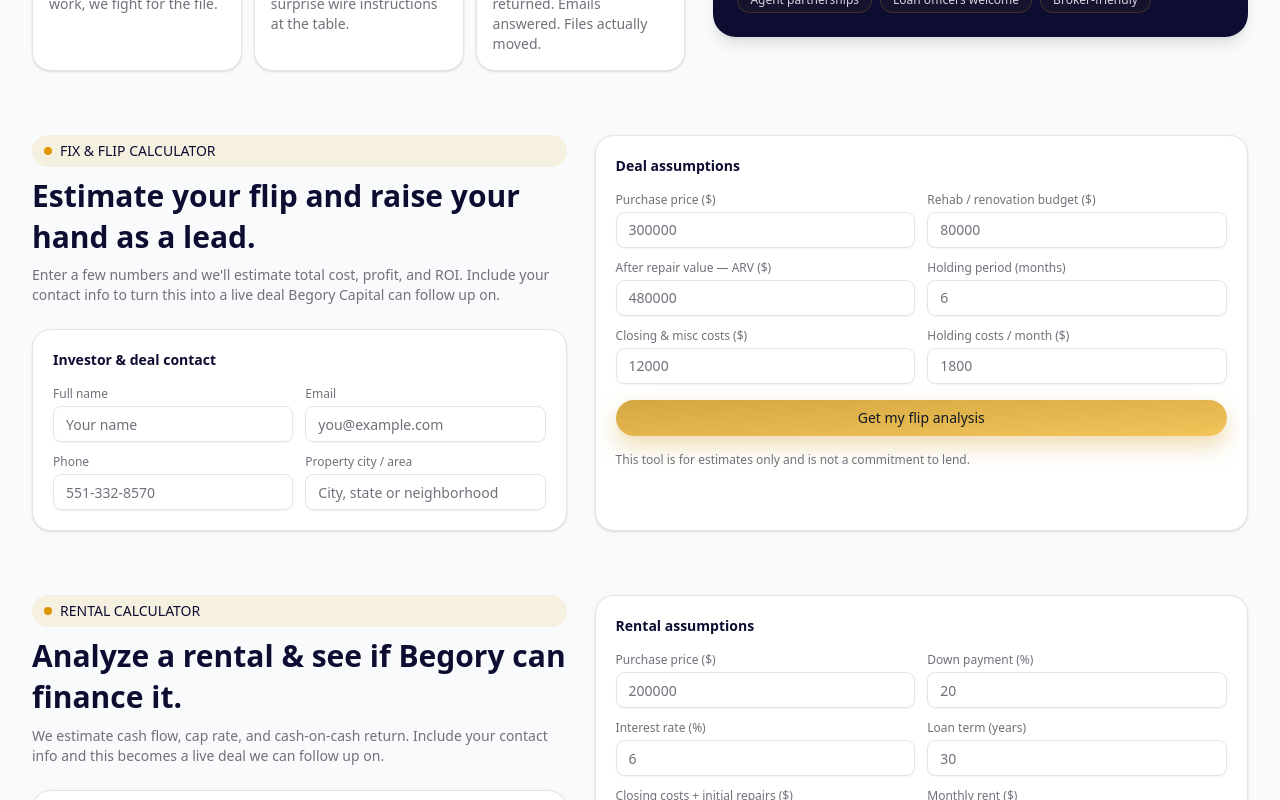
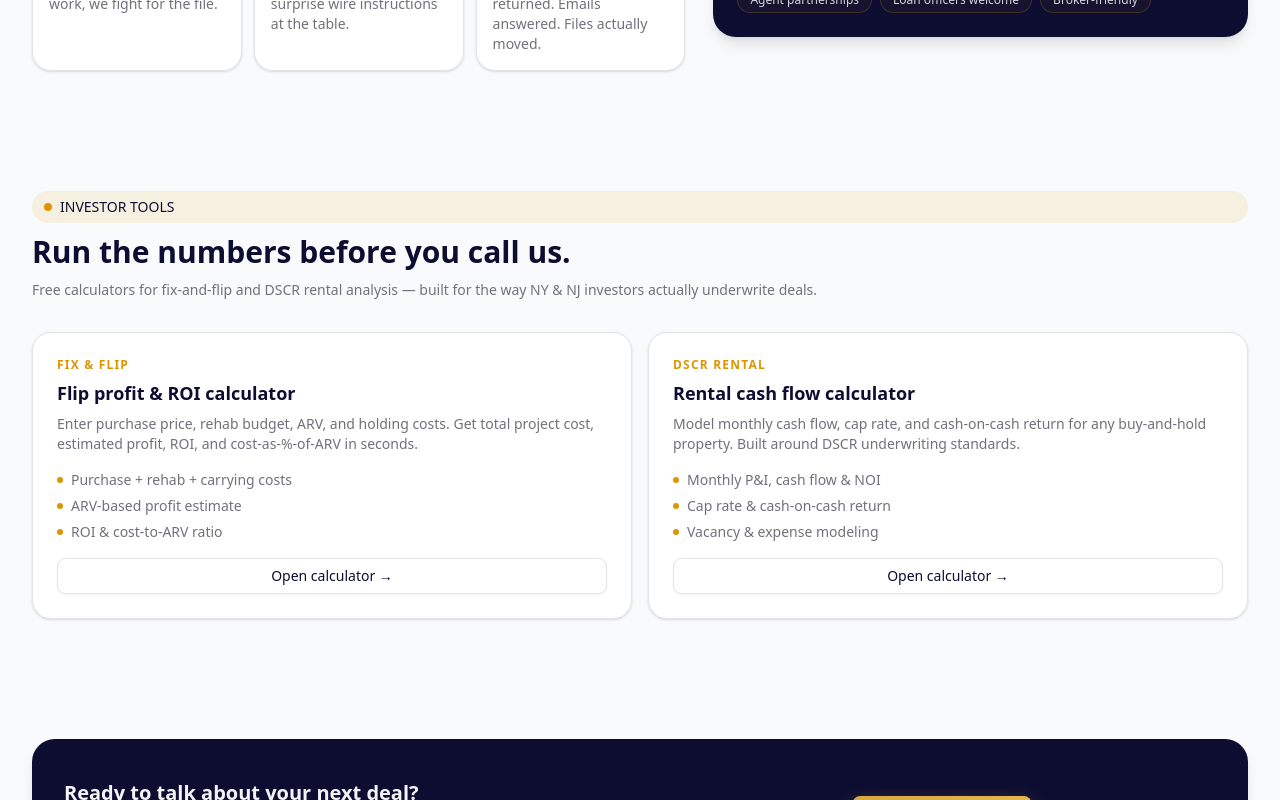
Before and after one commit to kwassef1/begory-capital, a Next.js app: page / in a window 1280 px wide. Shown: the part 2160-2960 px from the top of the page. Built offline with nearby package versions, Linux system fonts and the light colour scheme.

Commit message:
Move calculators from home page to tools page

```diff
--- a/src/app/page.tsx
+++ b/src/app/page.tsx
@@ -6,8 +6,7 @@ import HowItWorks from "@/components/how-it-works";
 import LoanPrograms from "@/components/loan-programs";
 import WhyBegory from "@/components/why-begory";
 import CTAStrip from "@/components/cta-strip";
-import FixFlipCalculator from "@/components/fix-flip-calculator";
-import RentalCalculator from "@/components/rental-calculator";
+import CalculatorTeaser from "@/components/calculator-teaser";
 import Footer from "@/components/footer";
 
 export const metadata: Metadata = {
@@ -38,8 +37,7 @@ export default function Home() {
                 <HowItWorks />
                 <LoanPrograms />
                 <WhyBegory />
-                <FixFlipCalculator />
-                <RentalCalculator />
+                <CalculatorTeaser />
                 <CTAStrip />
             </main>
             <Footer />
--- /dev/null
+++ b/src/app/tools/page.tsx
@@ -0,0 +1,36 @@
+import type { Metadata } from "next";
+import Header from "@/components/header";
+import Footer from "@/components/footer";
+import FixFlipCalculator from "@/components/fix-flip-calculator";
+import RentalCalculator from "@/components/rental-calculator";
+import Badge from "@/components/badge";
+
+export const metadata: Metadata = {
+    title: "Investor Calculators — Fix & Flip and DSCR Rental | Begory Capital",
+    description:
+        "Run the numbers on your next deal. Begory Capital's free calculators estimate flip profit, ROI, cash flow, cap rate, and cash-on-cash return for NY & NJ investors.",
+};
+
+export default function ToolsPage() {
+    return (
+        <div className="min-h-screen bg-gray-50 flex flex-col">
+            <Header />
+            <main className="flex-1">
+                <section className="py-12 px-4 max-w-3xl mx-auto text-center flex flex-col gap-3">
+                    <Badge>INVESTOR TOOLS</Badge>
+                    <h1 className="text-3xl sm:text-4xl font-semibold text-foreground leading-snug">
+                        Run the numbers on your next deal.
+                    </h1>
+                    <p className="text-sm text-muted-foreground">
+                        Free calculators for fix-and-flip profit analysis and DSCR rental
+                        underwriting. Include your contact info and we&apos;ll follow up on
+                        any deal worth pursuing.
+                    </p>
+                </section>
+                <FixFlipCalculator />
+                <RentalCalculator />
+            </main>
+            <Footer />
+        </div>
+    );
+}
--- /dev/null
+++ b/src/components/calculator-teaser.tsx
@@ -0,0 +1,71 @@
+import Link from "next/link";
+import Badge from "@/components/badge";
+import { Button } from "@/components/ui/button";
+import Card from "@/components/card";
+
+const tools = [
+    {
+        badge: "FIX & FLIP",
+        title: "Flip profit & ROI calculator",
+        description:
+            "Enter purchase price, rehab budget, ARV, and holding costs. Get total project cost, estimated profit, ROI, and cost-as-%-of-ARV in seconds.",
+        bullets: ["Purchase + rehab + carrying costs", "ARV-based profit estimate", "ROI & cost-to-ARV ratio"],
+        href: "/tools#flip-calculator",
+    },
+    {
+        badge: "DSCR RENTAL",
+        title: "Rental cash flow calculator",
+        description:
+            "Model monthly cash flow, cap rate, and cash-on-cash return for any buy-and-hold property. Built around DSCR underwriting standards.",
+        bullets: ["Monthly P&I, cash flow & NOI", "Cap rate & cash-on-cash return", "Vacancy & expense modeling"],
+        href: "/tools#rental-calculator",
+    },
+];
+
+export default function CalculatorTeaser() {
+    return (
+        <section id="calculators" className="scroll-mt-20 py-14 px-4 sm:px-6 lg:px-8">
+            <div className="max-w-7xl mx-auto flex flex-col gap-8">
+                <div className="flex flex-col gap-2">
+                    <Badge>INVESTOR TOOLS</Badge>
+                    <h2 className="text-2xl sm:text-3xl font-semibold text-foreground leading-snug">
+                        Run the numbers before you call us.
+                    </h2>
+                    <p className="text-sm text-muted-foreground">
+                        Free calculators for fix-and-flip and DSCR rental analysis — built
+                        for the way NY &amp; NJ investors actually underwrite deals.
+                    </p>
+                </div>
+
+                <div className="grid sm:grid-cols-2 gap-4">
+                    {tools.map(({ badge, title, description, bullets, href }) => (
+                        <Card key={badge} className="p-6 flex flex-col gap-4">
+                            <div className="flex flex-col gap-2">
+                                <span className="text-xs font-semibold tracking-widest text-primary uppercase">
+                                    {badge}
+                                </span>
+                                <h3 className="text-lg font-semibold text-foreground leading-snug">
+                                    {title}
+                                </h3>
+                                <p className="text-sm text-muted-foreground">{description}</p>
+                            </div>
+
+                            <ul className="flex flex-col gap-1.5">
+                                {bullets.map((b) => (
+                                    <li key={b} className="flex items-center gap-2 text-sm text-muted-foreground">
+                                        <span className="w-1.5 h-1.5 rounded-full bg-primary shrink-0" />
+                                        {b}
+                                    </li>
+                                ))}
+                            </ul>
+
+                            <Button variant="outline" asChild className="mt-auto w-full sm:w-auto">
+                                <Link href={href}>Open calculator →</Link>
+                            </Button>
+                        </Card>
+                    ))}
+                </div>
+            </div>
+        </section>
+    );
+}
```
Also changed, not shown: src/app/portfolio/page.tsx (+121 -39 lines).
